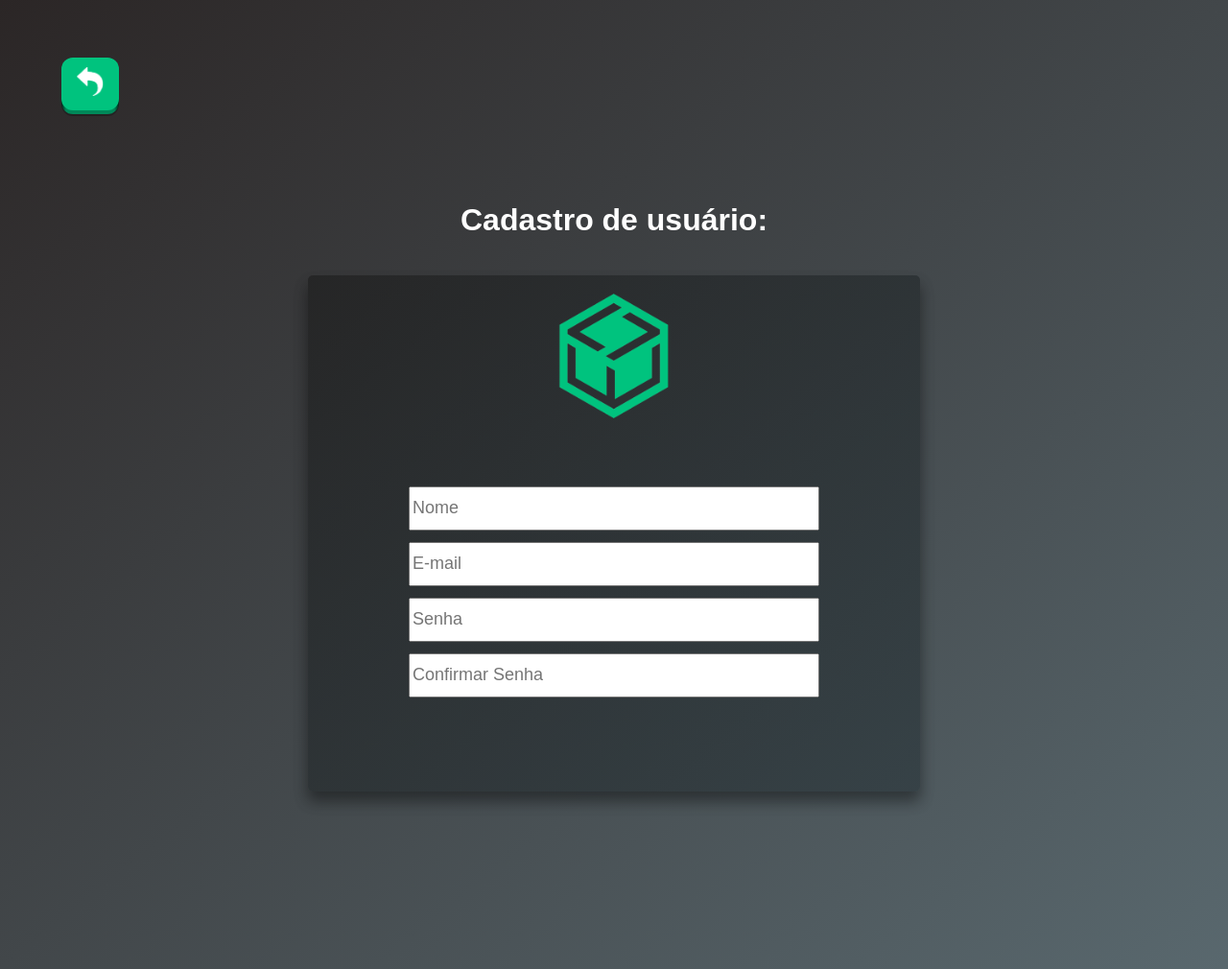
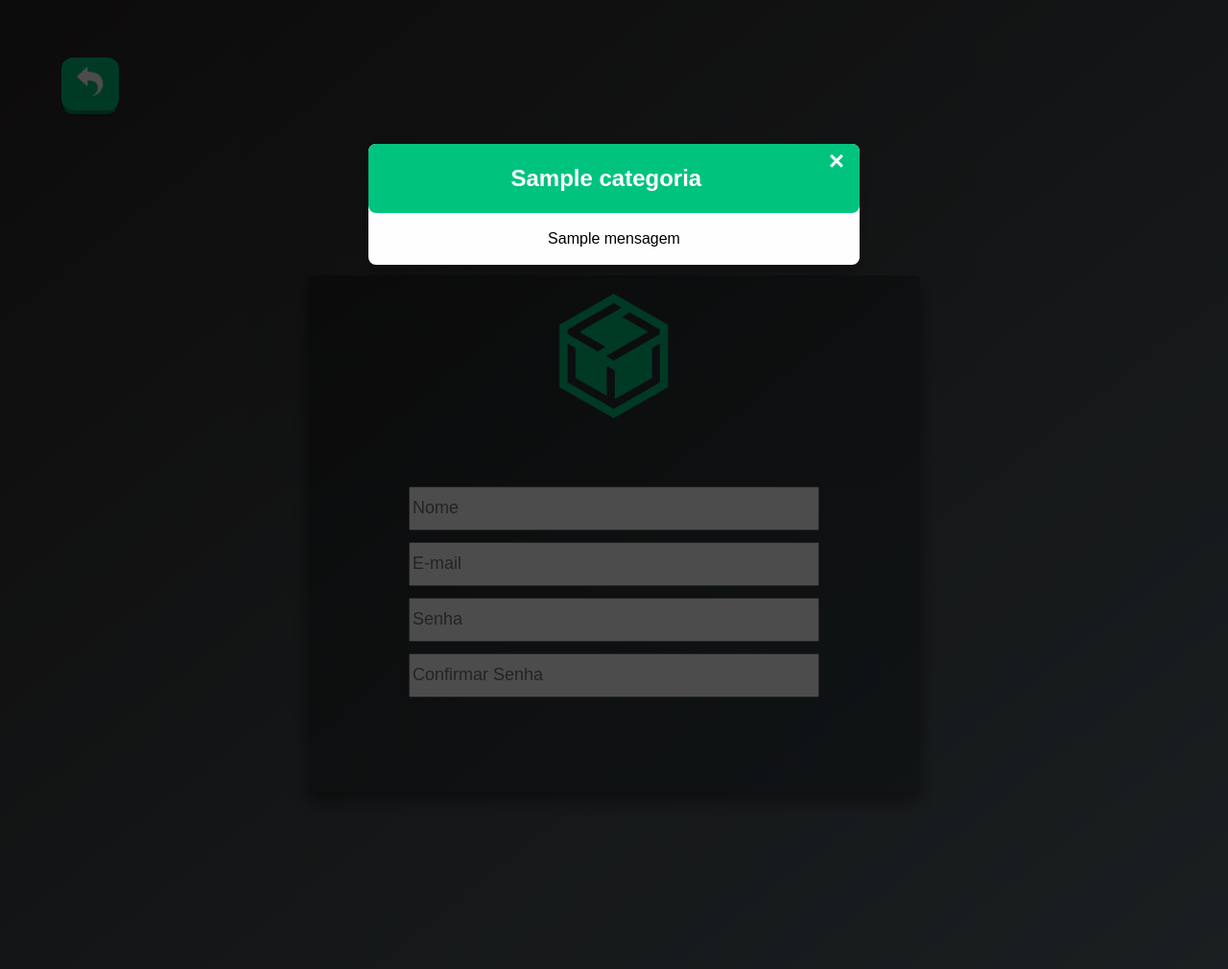
Before and after one commit to gbaierski/BoxCrud, a PHP site: template app/view/telaCadastro.php in a window 1280 px wide. Shown: the whole page at 96% size. Run offline with PHP 8.4, Linux system fonts and the light colour scheme; the template is opened without the code that fills it: most values are stand-ins (such as "Sample title", 1, 10 or a date in 2020).

Commit message:
Adicionar verificação de email duplicado e exibir o aviso com modal

```diff
--- a/app/controller/redirect.php
+++ b/app/controller/redirect.php
@@ -9,6 +9,8 @@ function telaLogin() {
 
 function telaCadastro() {
     $nomePagina = "Tela de Cadastro | Box";
+    $mensagem = "";
+    $categoria = "";
     require '../view/telaCadastro.php';
 }
 
--- a/app/model/Usuario.php
+++ b/app/model/Usuario.php
@@ -49,7 +49,7 @@ class Usuario {
 
     //consultas
     public function loginUsuario($email, $senha) {
-        $sql = "SELECT idUsuario, nome, email, senha FROM usuario WHERE email = $email AND senha = $senha";
+        $sql = "SELECT idUsuario, nome, email, senha FROM usuario WHERE email = '$email' AND senha = '$senha'";
         $query = mysqli_query($this->connection->getConnection(), $sql);
 
         if($query && mysqli_num_rows($query) != 0) {
--- a/app/view/telaCadastro.php
+++ b/app/view/telaCadastro.php
@@ -9,6 +9,17 @@
         <link rel="stylesheet" href="../../assets/css/telaCadastro.css">
     </head>
     <body>
+        <div id="modalAviso" class="modalAviso">
+            <div class="modalConteudo">
+                <div class="modalHeader" id="modalHeader">
+                    <span class="closeModal" onclick="fecharModal();">&times;</span>
+                    <h2 id="tituloModalAviso"><?= $categoria ?></h2>
+                </div>
+                <div class="modalBody">
+                    <p id="textoModalAviso"><?= $mensagem ?></p>
+                </div>
+            </div>
+        </div>
         <a href="../controller/redirect.php?action=telaLogin">
             <button class="botaoVoltar-pushable">
                 <span class="botaoVoltar-shadow"></span>
@@ -24,11 +35,11 @@
                 <a href="../controller/redirect.php?action=telaLogin"><img src="../../assets/img/logo.png" width="130" height="130" alt="BoxTI" id="logoCadastro"></a>
                 <form method="POST" action="../controller/usuario.php?action=cadastrar" id="formCadastro">
                     <input type="text" name="nome" class="inputCadastro" placeholder="Nome" required>
-                    <input type="email" name="email" class="inputCadastro" placeholder="E-mail" required>
+                    <input type="email" name="email" id="email" class="inputCadastro" onchange="verificaEmail('teste');" placeholder="E-mail" required>
                     <input type="password" name="senha" id="senha" class="inputCadastro" onkeyup="verificaSenha()" placeholder="Senha" required>
                     <input type="password" name="confirmarSenha" id="confirmarSenha" class="inputCadastro" onkeyup="verificaSenha()" placeholder="Confirmar Senha" required>
                     <input type="submit" id="submitCadastro">
-                    <button class="botaoCadastrar-pushable" id="botaoCadastro" onclick="cadastrar();">
+                    <button type="button" class="botaoCadastrar-pushable" id="botaoCadastro" onclick="cadastrar();">
                         <span class="botaoCadastrar-shadow"></span>
                         <span class="botaoCadastrar-edge"></span>
                         <span class="botaoCadastrar-front">
@@ -40,16 +51,48 @@
         </section>
     </body>
     <script>
+        let mensagem = document.getElementById("textoModalAviso");
+        let categoria = document.getElementById("tituloModalAviso");
+        emailDuplicado = "";
+
+        if (mensagem.innerHTML != "") {
+            if (categoria.innerHTML == "Erro") {
+                document.getElementById("modalHeader").style = "background-color: #b11818";
+            }
+            modalAviso();
+        }
+
+        function modalAviso () {
+            document.getElementById("modalAviso").style = "display: block";
+        }
+
+        function fecharModal() {
+            document.getElementById("modalAviso").style = "display: none";
+        }
+
+        window.onclick = function(event) {
+            if (event.target == document.getElementById("modalAviso")) {
+            document.getElementById("modalAviso").style.display = "none";
+            }
+        }
+
         function cadastrar() {
             if (verificaSenha()) {
-                document.getElementById("botaoCadastro").click();
+                if (emailDuplicado != document.getElementById("email").value){
+                    document.getElementById("submitCadastro").click();
+                } else {
+                    emailDuplicado = document.getElementById("email").value;
+                    mensagem.innerHTML = "Este e-mail já está cadastrado! Por favor informe outro.";
+                    categoria.innerHTML = "Aviso";
+                    document.getElementById("modalHeader").style = "background-color: #b11818";
+                    modalAviso();
+                }
             }
         }
 
         function verificaSenha() {
             let senha = document.getElementById("senha").value;
             let confirmarSenha = document.getElementById("confirmarSenha").value;
-            document.getElementById("botaoCadastro").onclick = "alert('aa');";
             if(confirmarSenha == "") {
                 document.getElementById("confirmarSenha").style="border: none;";
             } else if (senha != confirmarSenha){
@@ -62,5 +105,22 @@
                 return true;
             }
         }
+
+        function verificaEmail() {
+            var email = document.getElementById('email').value;
+            const url = '../controller/usuario.php?action=verificaEmail&email=' + email;
+
+            fetch(url)
+            .then((resp) => resp.json())
+            .then(function(data) {
+                if(data.duplicidade) {
+                    emailDuplicado = document.getElementById("email").value;
+                    mensagem.innerHTML = "Este e-mail já está cadastrado! Por favor informe outro.";
+                    categoria.innerHTML = "Aviso";
+                    document.getElementById("modalHeader").style = "background-color: #b11818";
+                    modalAviso()
+                }
+            });
+        }
     </script>
 </html>
--- a/assets/css/telaCadastro.css
+++ b/assets/css/telaCadastro.css
@@ -274,3 +274,63 @@ body {
 .botaoVoltar-pushable:focus:not(:focus-visible) {
   outline: none;
 }
+
+
+.modalAviso {
+  display: none;
+  position: fixed;
+  z-index: 1;
+  padding-top: 150px;
+  left: 0;
+  top: 0;
+  width: 100%;
+  height: 100%;
+  overflow: auto;
+  background-color: rgb(0,0,0);
+  background-color: rgba(0,0,0,0.7);
+  font-family: NotoSans;
+  font-family: 'Muli',sans-serif;
+}
+
+.modalConteudo {
+  position: relative;
+  background-color: #fefefe;
+  margin: auto;
+  padding: 0;
+  border-radius: 8px;
+  width: 40%;
+  box-shadow: 0 4px 8px 0 rgba(0,0,0,0.2),0 6px 20px 0 rgba(0,0,0,0.19);
+  -webkit-animation-name: animatetop;
+  -webkit-animation-duration: 0.4s;
+  animation-name: animatetop;
+  animation-duration: 0.4s
+}
+
+.modalHeader {
+  padding: 2px 16px;
+  background-color: #00c37e;
+  color: white;
+  border-radius: 8px;
+  text-align: center;
+  font-family: 'Muli',sans-serif;
+}
+
+.modalBody {
+  padding: 2px 16px;
+  text-align: center;
+  font-family: 'Muli',sans-serif;
+}
+
+.closeModal {
+  color: white;
+  float: right;
+  font-size: 28px;
+  font-weight: bold;
+}
+
+.closeModal:hover,
+.closeModal:focus {
+  color: rgb(218, 218, 218);
+  text-decoration: none;
+  cursor: pointer;
+}
--- a/assets/css/telaLogin.css
+++ b/assets/css/telaLogin.css
@@ -197,7 +197,7 @@ body {
   background-color: #fefefe;
   margin: auto;
   padding: 0;
-  border-radius: 3px;
+  border-radius: 8px;
   width: 40%;
   box-shadow: 0 4px 8px 0 rgba(0,0,0,0.2),0 6px 20px 0 rgba(0,0,0,0.19);
   -webkit-animation-name: animatetop;
@@ -210,7 +210,7 @@ body {
   padding: 2px 16px;
   background-color: #00c37e;
   color: white;
-  border-radius: 2px;
+  border-radius: 8px;
   text-align: center;
   font-family: 'Muli',sans-serif;
 }
```
Also changed, not shown: app/controller/usuario.php (+7 -0 lines), app/model/Consulta.php (added, +21 -0 lines).
